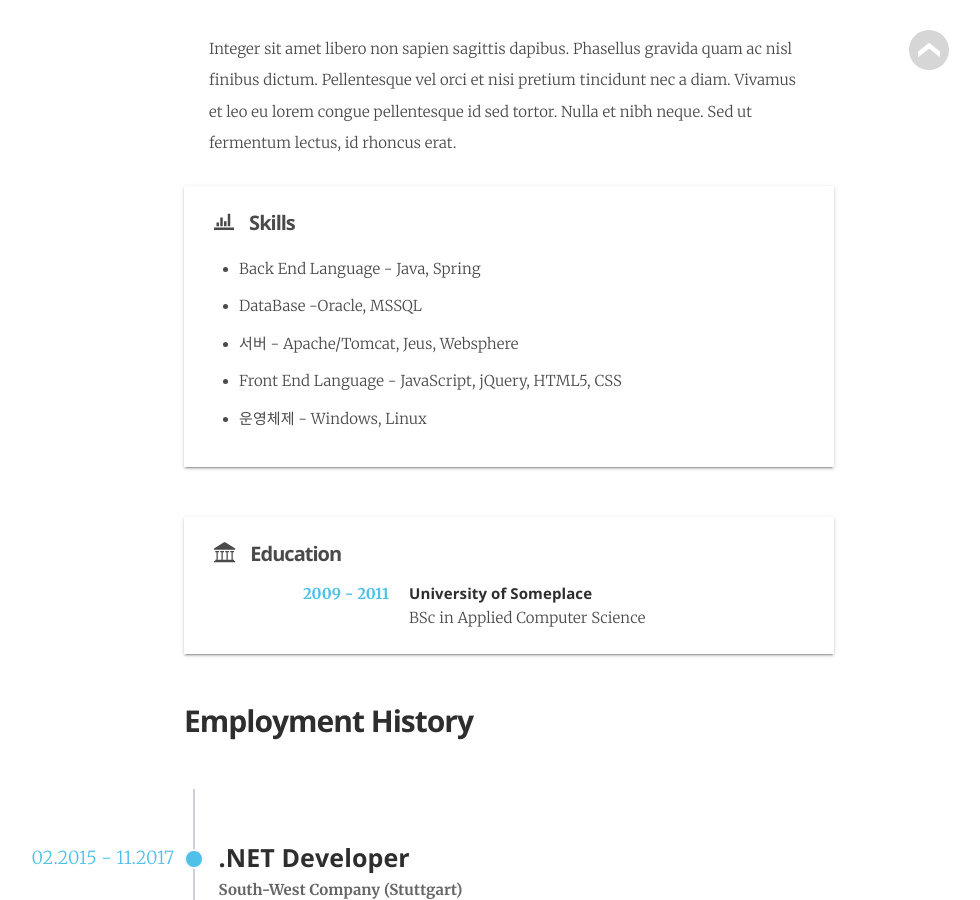
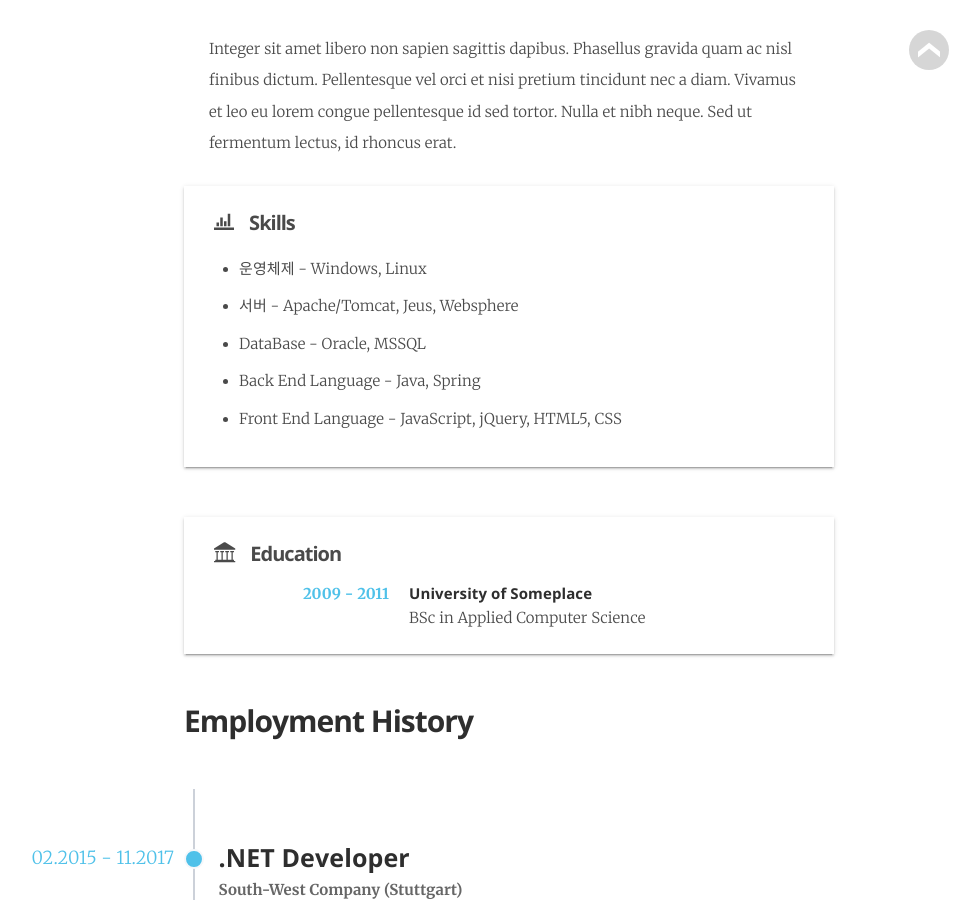
Before and after one commit to jwillmer/jekyllDecent, a Jekyll site: the page built from _pages/cv.html, in a window 1280 px wide and 900 px high, scrolled down 545 px. Shown: the whole window, without its empty margins (131-1111 px from the left). Built offline with Jekyll 4.4.1, drawn with Linux system fonts in a browser that asks for light colours; some web fonts are replaced.

Commit message:
Update cv.yml

```diff
--- a/_data/cv.yml
+++ b/_data/cv.yml
@@ -1,11 +1,12 @@
 geunyoung:
     profile: "Integer sit amet libero non sapien sagittis dapibus. Phasellus gravida quam ac nisl finibus dictum. Pellentesque vel orci et nisi pretium tincidunt nec a diam. Vivamus et leo eu lorem congue pellentesque id sed tortor. Nulla et nibh neque. Sed ut fermentum lectus, id rhoncus erat."
     skills:
+        - "운영체제 - Windows, Linux"
+        - "서버 - Apache/Tomcat, Jeus, Websphere"
+        - "DataBase - Oracle, MSSQL"
         - "Back End Language - Java, Spring"
-        - "DataBase -Oracle, MSSQL"
-        - "서버 - Apache/Tomcat, Jeus, Websphere"
         - "Front End Language - JavaScript, jQuery, HTML5, CSS"
-        - "운영체제 - Windows, Linux"
+
     education:
         - time:             "2009 - 2011"
           location:         "University of Someplace"
```
